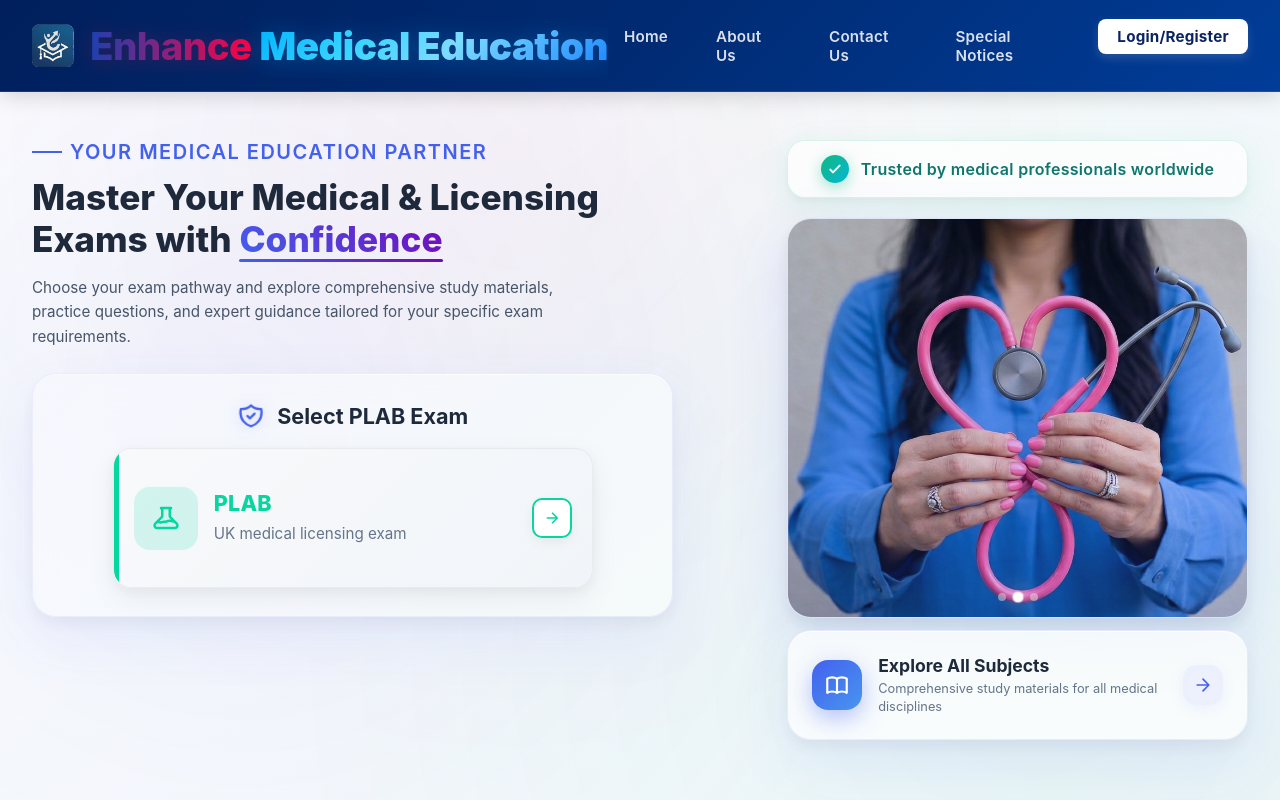
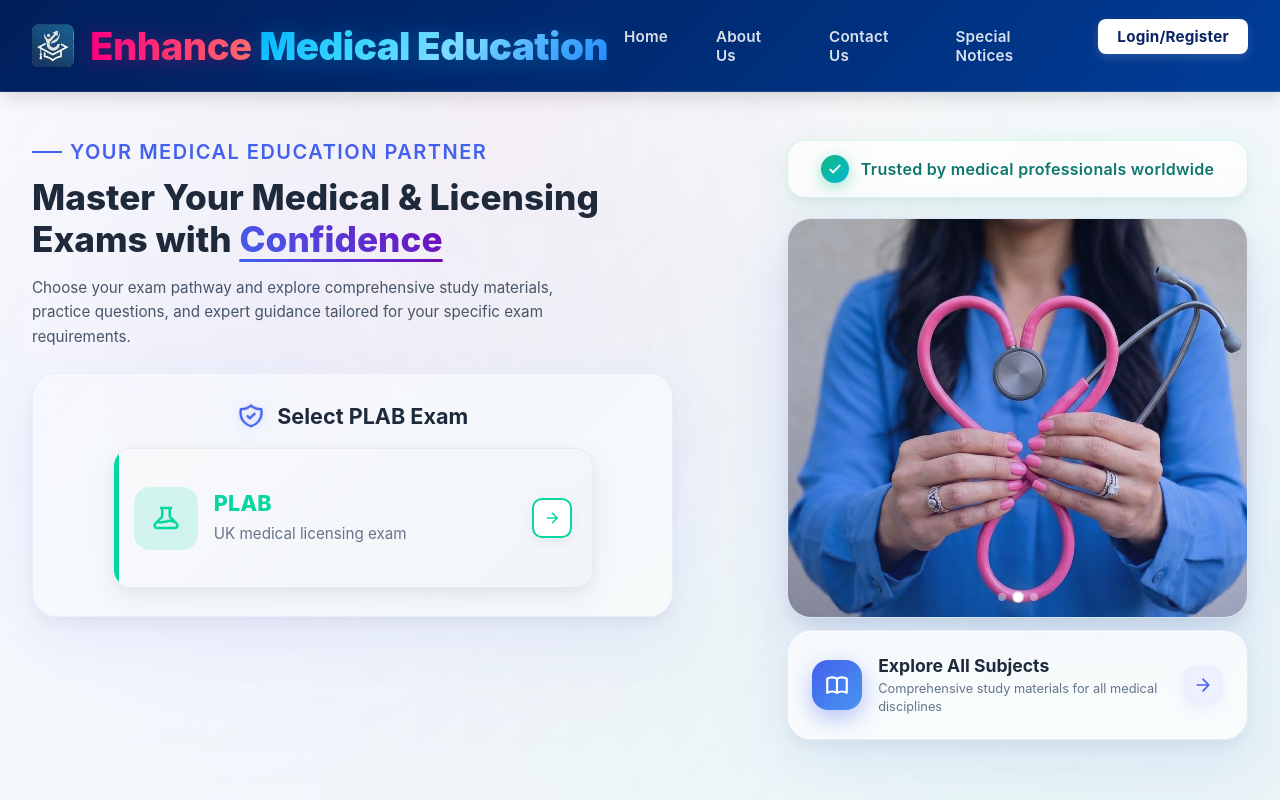
Before and after one commit to Nipuni002/Medical_LMS, a React (Create React App) app in the folder client/: page / in a window 1280 px wide. Shown: the top 800 px of the page. Built offline with nearby package versions, Linux system fonts and the light colour scheme; no server answers.

Commit message:
Update header color

```diff
--- a/client/src/components/Header.css
+++ b/client/src/components/Header.css
@@ -192,7 +192,7 @@
 }
 
 .logo-enhance {
-  background: linear-gradient(90deg, #1e40af 0%, #ff0044 100%);
+  background: linear-gradient(90deg, #ff007f 0%, #ff6b6b 100%);
   -webkit-background-clip: text;
   -webkit-text-fill-color: transparent;
   background-clip: text;
@@ -200,7 +200,7 @@
   position: relative;
   display: inline-block;
   margin-right: 8px;
-  filter: drop-shadow(0 2px 10px rgba(255, 23, 68, 0.22));
+  filter: drop-shadow(0 2px 10px rgba(255, 0, 127, 0.3));
 }
 
 .logo-medical {
@@ -216,7 +216,7 @@
 
 /* Hover effects */
 .logo:hover .logo-enhance {
-  filter: drop-shadow(0 3px 14px rgba(255, 23, 68, 0.35));
+  filter: drop-shadow(0 3px 14px rgba(255, 0, 127, 0.45));
 }
 
 .logo:hover .logo-medical {
```
